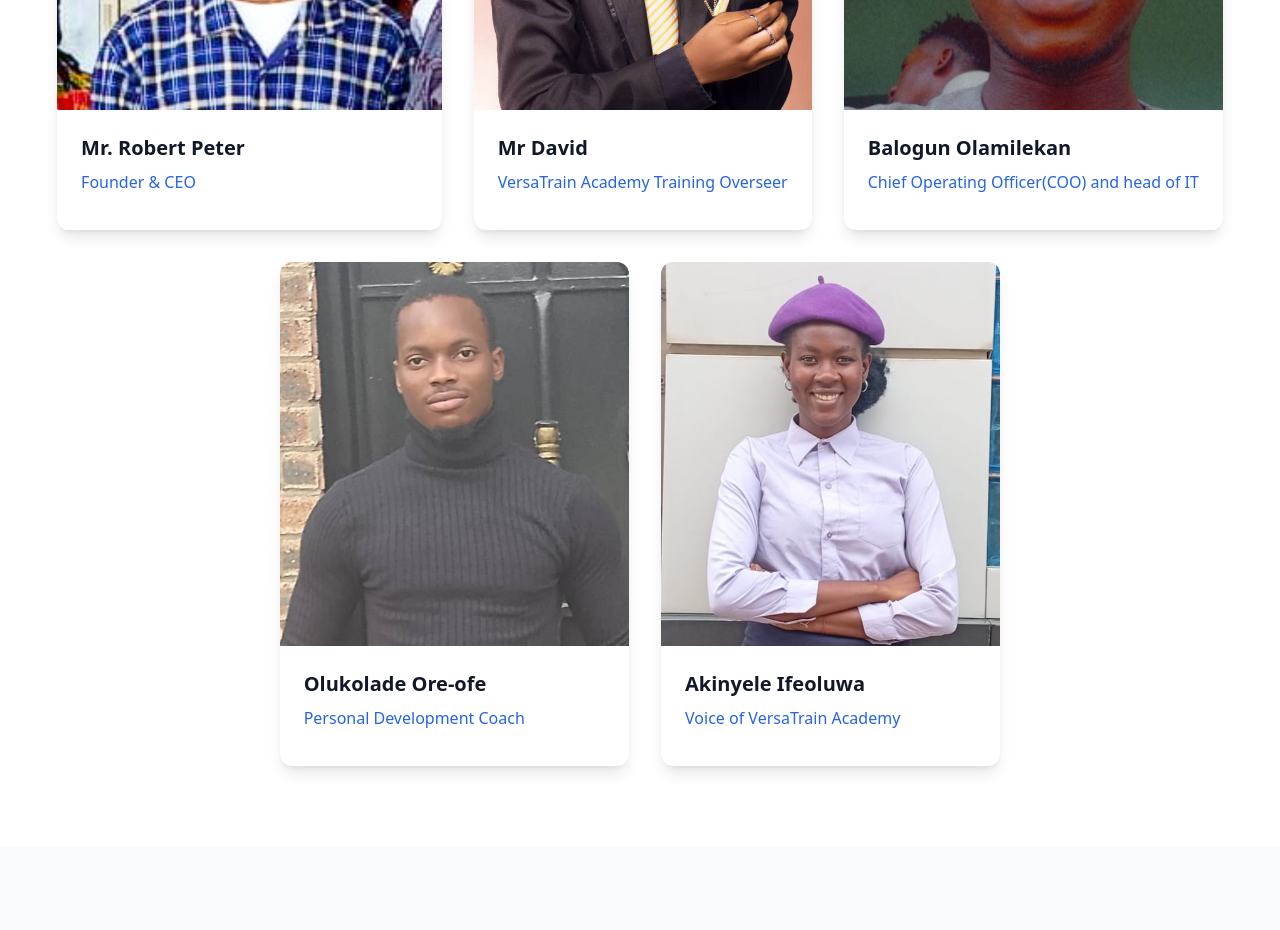
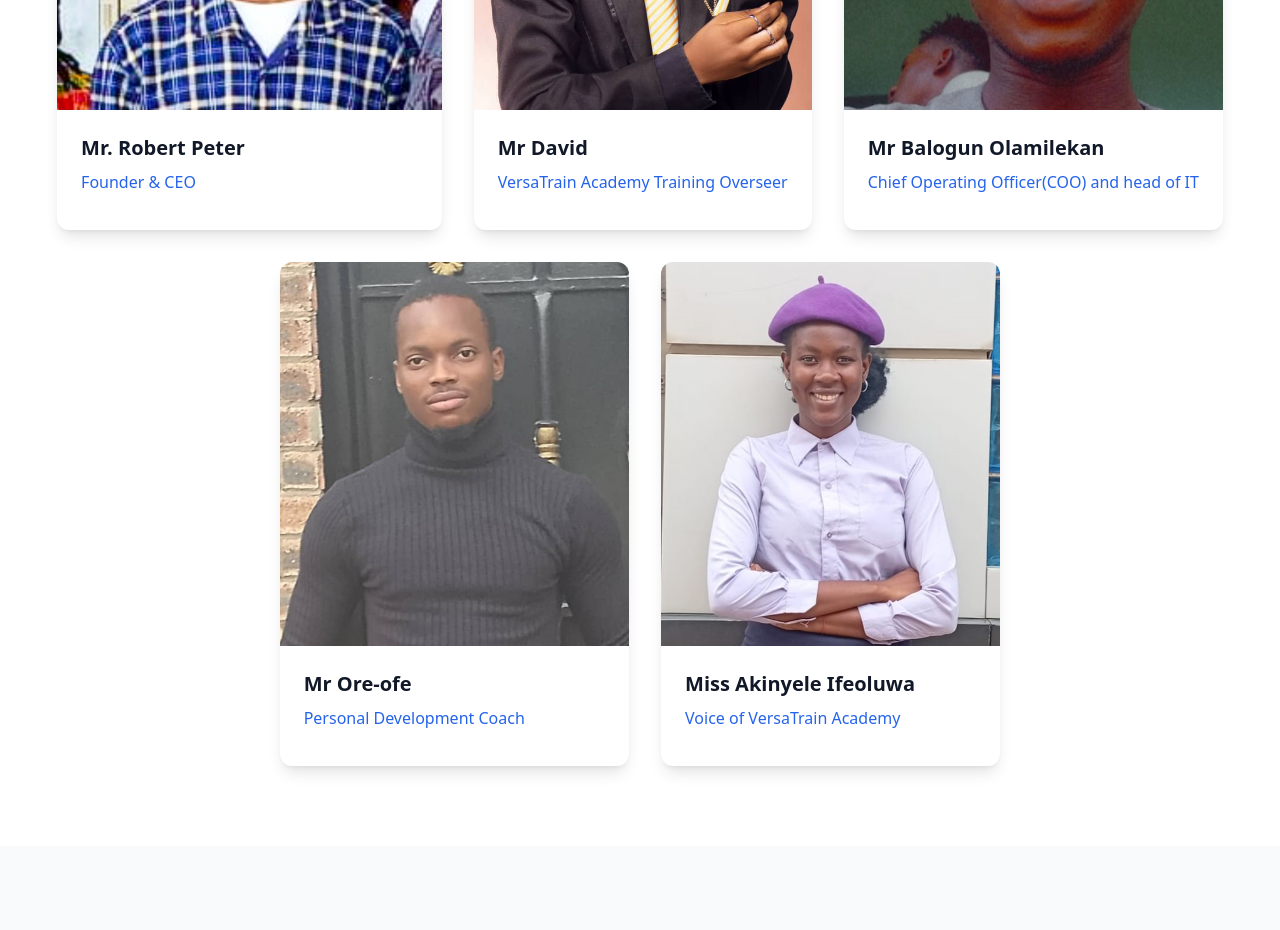
Before and after one commit to Oreofe05/versatrain2, a React (Vite) app: page /about in a window 1280 px wide. Shown: the part 1780-2710 px from the top of the page. Built offline with nearby package versions, Linux system fonts and the light colour scheme.

Commit message:
added docs

```diff
--- a/src/pages/AboutPage.jsx
+++ b/src/pages/AboutPage.jsx
@@ -18,19 +18,19 @@ const AboutPage = () => {
       // bio: 'Full-stack developer and former tech lead at major Silicon Valley companies.'
     },
     {
-      name: 'Balogun Olamilekan',
+      name: 'Mr Balogun Olamilekan',
       role: 'Chief Operating Officer(COO) and head of IT',
       image: 'src/assets/Mr Balogun.jpg',
       // bio: 'Award-winning graphic designer with expertise in digital media and brand identity.'
     },
     {
-      name: 'Olukolade Ore-ofe',
+      name: 'Mr Ore-ofe',
       role: 'Personal Development Coach',
       image: 'src/assets/Ore-.jpg',
       // bio: 'Certified life coach specializing in leadership development and emotional intelligence.'
     },
     {
-      name: 'Akinyele Ifeoluwa',
+      name: 'Miss Akinyele Ifeoluwa',
       role: 'Voice of VersaTrain Academy',
       image: 'src/assets/Miss Ifeoluwaa.jpg',
       // bio: 'Certified life coach specializing in leadership development and emotional intelligence.'
```
